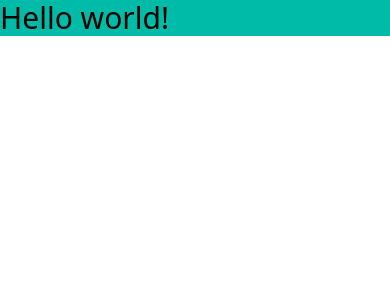
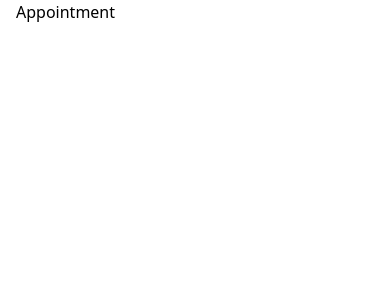
Before and after one commit to mdshoeb8147/prescipto, a React (Vite) app: page /appointment/1 in a window 390 px wide. Shown: the top 300 px of the page. Built offline with nearby package versions, Linux system fonts and the light colour scheme.

Commit message:
done with routing get started with UI

```diff
--- a/src/App.jsx
+++ b/src/App.jsx
@@ -1,7 +1,27 @@
+import { Route, Routes } from "react-router-dom";
+import Home from "./pages/Home";
+import Doctors from "./pages/Doctors";
+import Login from "./pages/Login";
+import About from "./pages/About";
+import Contact from "./pages/Contact";
+import MyProfile from "./pages/MyProfile";
+import MyAppointment from "./pages/MyAppointment";
+import Appointment from "./pages/Appointment";
+
 const App = () => {
   return (
-    <div>
-      <h1 className="text-3xl bg-teal-500 ">Hello world!</h1>
+    <div className="mx-4 sm:mx-[10%]">
+      <Routes>
+        <Route path="/" element={<Home />} />
+        <Route path="/doctors" element={<Doctors />} />
+        <Route path="/doctors/:speciality" element={<Doctors />} />
+        <Route path="/login" element={<Login />} />
+        <Route path="/about" element={<About />} />
+        <Route path="/contact" element={<Contact />} />
+        <Route path="/my-profile" element={<MyProfile />} />
+        <Route path="/my-appointment" element={<MyAppointment />} />
+        <Route path="/appointment/:docId" element={<Appointment />} />
+      </Routes>
     </div>
   );
 };
--- /dev/null
+++ b/src/pages/Appointment.jsx
@@ -0,0 +1,4 @@
+const Appointment = () => {
+  return <div>Appointment</div>;
+};
+export default Appointment;
--- a/src/pages/Contact.jsx
+++ b/src/pages/Contact.jsx
@@ -0,0 +1,4 @@
+const Contact = () => {
+  return <div>Contact</div>;
+};
+export default Contact;
--- /dev/null
+++ b/src/pages/Login.jsx
@@ -0,0 +1,4 @@
+const Login = () => {
+  return <div>Login</div>;
+};
+export default Login;
--- /dev/null
+++ b/src/pages/MyAppointment.jsx
@@ -0,0 +1,4 @@
+const MyAppointment = () => {
+  return <div>MyAppointment</div>;
+};
+export default MyAppointment;
--- /dev/null
+++ b/src/pages/MyProfile.jsx
@@ -0,0 +1,4 @@
+const MyProfile = () => {
+  return <div>MyProfile</div>;
+};
+export default MyProfile;
```
